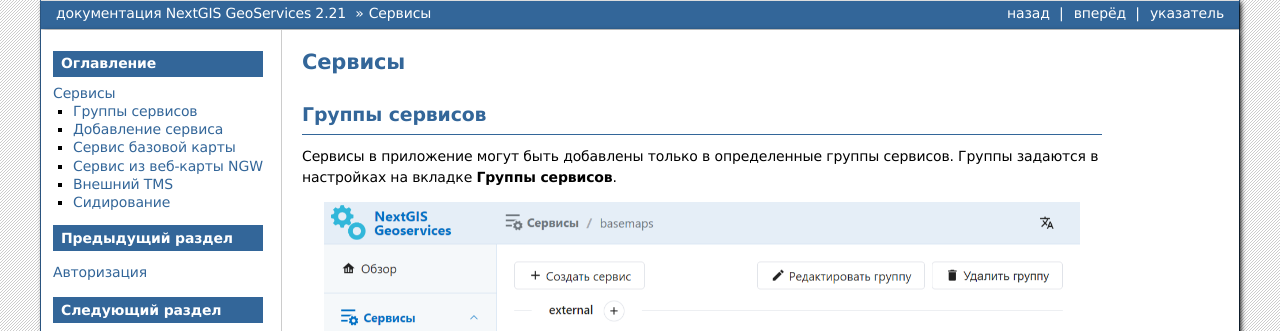
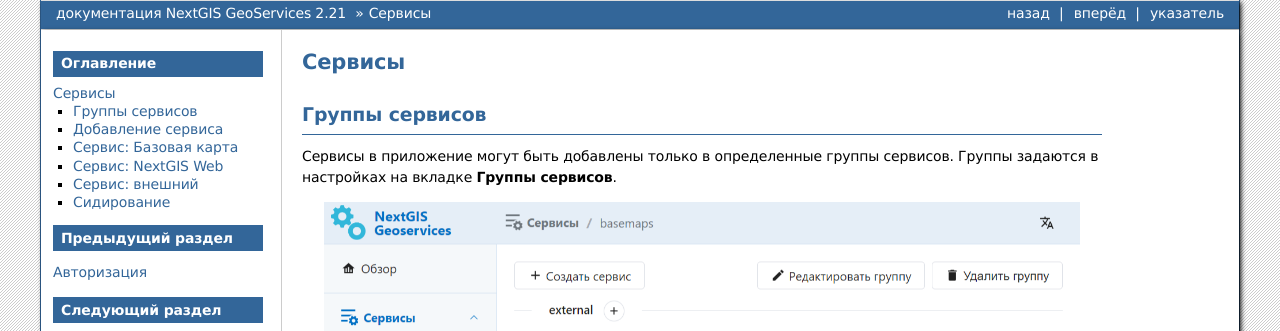
Before and after one commit to nextgis/docs_geoserv_prem, a Sphinx documentation site: the page built from source/services.rst, in a window 1280 px wide and 900 px high. Shown: the top 331 px of the window. Built offline with Sphinx 7.4.7, drawn with Linux system fonts in a browser that asks for light colours; formulas are drawn with MathJax 3; some of the changed text lies outside the part shown.

Commit message:
update titles services.rst

```diff
--- a/source/services.rst
+++ b/source/services.rst
@@ -52,7 +52,7 @@
 Можно создавать сервисы трёх типов:
 
 * `Базовая карта <https://docs.nextgis.ru/docs_geoserv_prem/source/services.html#gs-prem-basemap>`_ - на основе данных OpenStreetMaps, загруженных на портал GeoServices в формате PBF;
-* `NGW <https://docs.nextgis.ru/docs_geoserv_prem/source/services.html#ngw>`_ - на основе веб-карты, созданной на платформе NextGIS;
+* `NextGIS Web <https://docs.nextgis.ru/docs_geoserv_prem/source/services.html#ngw>`_ - на основе веб-карты, созданной на платформе NextGIS;
 * `Внешний <https://docs.nextgis.ru/docs_geoserv_prem/source/services.html#tms>`_ - TMS-сервис из внешнего источника.
 
 
@@ -62,7 +62,7 @@
 
 .. _gs_prem_basemap:
 
-Сервис базовой карты
+Сервис: Базовая карта
 ------------------------
 
 В качестве основы для создания сервиса можно использовать также данные OpenStreetMaps в формате PBF. Эти данные загружаются в `настройках базовой карты <https://docs.nextgis.ru/docs_geoserv_prem/source/settings.html#geoserv-prem-set-basemap>`_.
@@ -87,7 +87,7 @@
 
 .. _gs_prem_ngw_webmaps:
 
-Сервис из веб-карты NGW
+Сервис: NextGIS Web
 ------------------------
 
 `NextGIS Web <https://nextgis.ru/nextgis-web/>`_ - это серверная геоинформационная система, предназначенная для сбора, хранения, визуализации и обработки пространственных данных.
@@ -127,8 +127,8 @@
 
 .. _gs_prem_tms:
 
-Внешний TMS
-------------
+Сервис: внешний
+---------------
 
 Геосервисы позволяют добавлять внешние TMS для их дальнейшего кэширования и использования.
 
```
